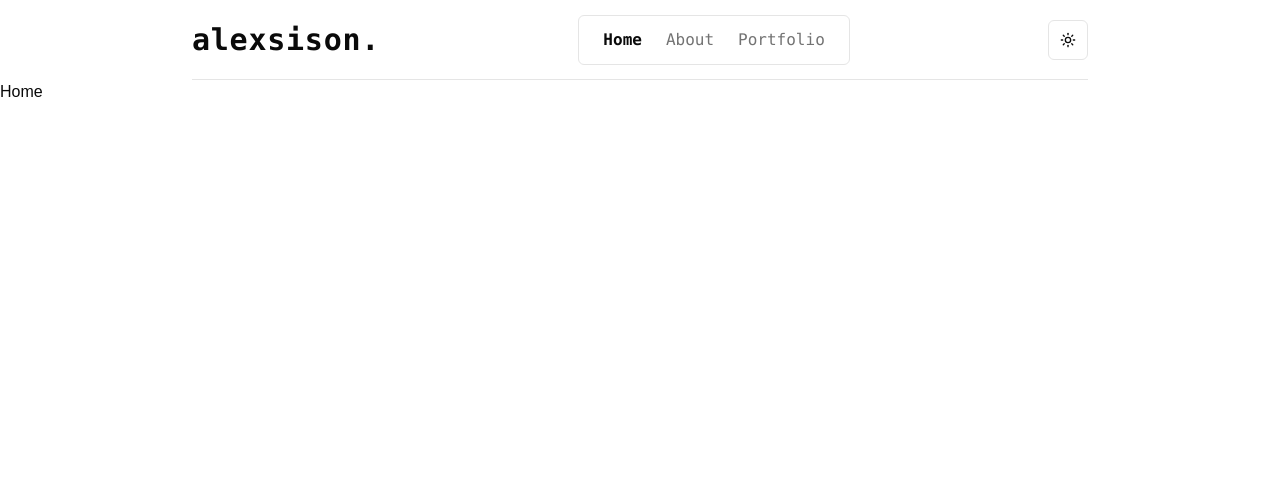
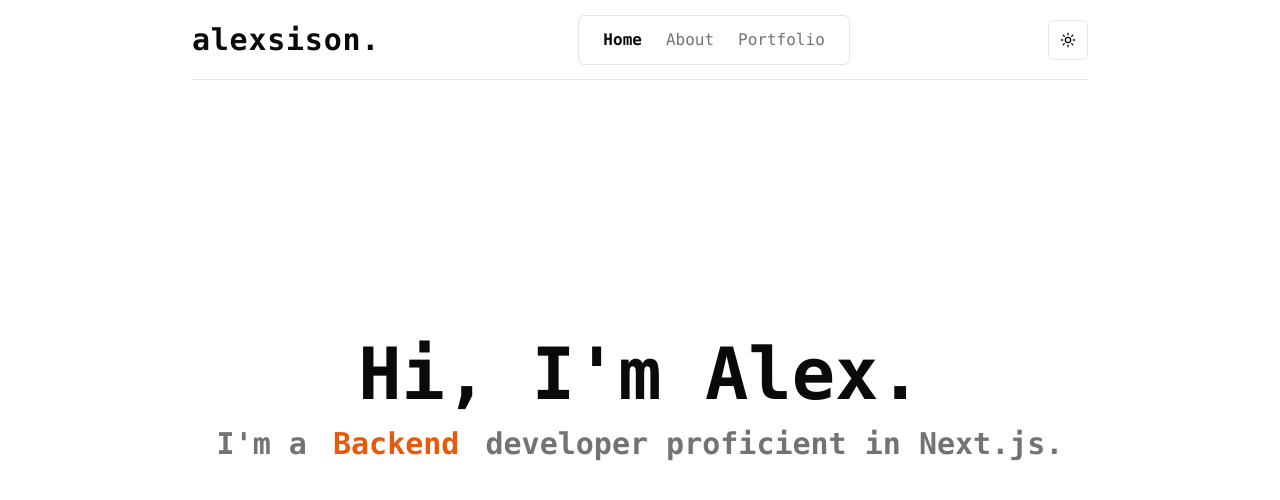
Before and after one commit to alexmortelsison/alexsisoncv, a Next.js app: page / in a window 1280 px wide. Shown: the top 500 px of the page. Built offline with nearby package versions, Linux system fonts and the light colour scheme.

Commit message:
updated Homepage

```diff
--- a/app/components/Navbar.tsx
+++ b/app/components/Navbar.tsx
@@ -20,7 +20,7 @@
           </h1>
         </Link>
       </div>
-      <div className="flex space-x-2 border px-4 py-2 rounded-md font-mono">
+      <div className="md:inline-flex space-x-2 border px-4 py-2 rounded-md font-mono hidden">
         {navlinks.map((link, idx) => (
           <div key={idx}>
             <Link
@@ -36,7 +36,6 @@
           </div>
         ))}
       </div>
-
       <div>
         <ModeToggle />
       </div>
--- a/app/page.tsx
+++ b/app/page.tsx
@@ -1,3 +1,21 @@
+import { FlipWords } from "@/components/ui/flip-words";
+const words = ["Frontend", "Backend", "Full Stack"];
+
 export default function Home() {
-  return <div>Home</div>;
+  return (
+    <div className="max-w-4xl mx-auto flex flex-col justify-center items-center h-[80vh] text-center">
+      <div>
+        <h1 className="text-7xl font-extrabold font-mono">
+          Hi, I&apos;m Alex.
+        </h1>
+      </div>
+      <div className="flex font-mono text-3xl font-extrabold pt-4 text-muted-foreground">
+        <p>
+          I&apos;m a {""}
+          <FlipWords words={words} />
+          developer proficient in Next.js.
+        </p>
+      </div>
+    </div>
+  );
 }
--- /dev/null
+++ b/components/ui/flip-words.tsx
@@ -0,0 +1,100 @@
+"use client";
+// eslint-disable-next-line @typescript-eslint/no-unused-vars
+import React, { useCallback, useEffect, useRef, useState } from "react";
+// eslint-disable-next-line @typescript-eslint/no-unused-vars
+import { AnimatePresence, motion, LayoutGroup } from "framer-motion";
+import { cn } from "@/lib/utils";
+
+export const FlipWords = ({
+  words,
+  duration = 3000,
+  className,
+}: {
+  words: string[];
+  duration?: number;
+  className?: string;
+}) => {
+  const [currentWord, setCurrentWord] = useState(words[0]);
+  const [isAnimating, setIsAnimating] = useState<boolean>(false);
+
+  // thanks for the fix Julian - https://github.com/Julian-AT
+  const startAnimation = useCallback(() => {
+    const word = words[words.indexOf(currentWord) + 1] || words[0];
+    setCurrentWord(word);
+    setIsAnimating(true);
+  }, [currentWord, words]);
+
+  useEffect(() => {
+    if (!isAnimating)
+      setTimeout(() => {
+        startAnimation();
+      }, duration);
+  }, [isAnimating, duration, startAnimation]);
+
+  return (
+    <AnimatePresence
+      onExitComplete={() => {
+        setIsAnimating(false);
+      }}
+    >
+      <motion.div
+        initial={{
+          opacity: 0,
+          y: 10,
+        }}
+        animate={{
+          opacity: 1,
+          y: 0,
+        }}
+        transition={{
+          type: "spring",
+          stiffness: 100,
+          damping: 10,
+        }}
+        exit={{
+          opacity: 0,
+          y: -40,
+          x: 40,
+          filter: "blur(8px)",
+          scale: 2,
+          position: "absolute",
+        }}
+        className={cn(
+          "z-10 inline-block relative text-left text-neutral-900 dark:text-neutral-100 px-2",
+          className
+        )}
+        key={currentWord}
+      >
+        {/* edit suggested by Sajal: https://x.com/DewanganSajal */}
+        {currentWord.split(" ").map((word, wordIndex) => (
+          <motion.span
+            key={word + wordIndex}
+            initial={{ opacity: 0, y: 10, filter: "blur(8px)" }}
+            animate={{ opacity: 1, y: 0, filter: "blur(0px)" }}
+            transition={{
+              delay: wordIndex * 0.3,
+              duration: 0.3,
+            }}
+            className="inline-block whitespace-nowrap text-orange-600"
+          >
+            {word.split("").map((letter, letterIndex) => (
+              <motion.span
+                key={word + letterIndex}
+                initial={{ opacity: 0, y: 10, filter: "blur(8px)" }}
+                animate={{ opacity: 1, y: 0, filter: "blur(0px)" }}
+                transition={{
+                  delay: wordIndex * 0.3 + letterIndex * 0.05,
+                  duration: 0.2,
+                }}
+                className="inline-block"
+              >
+                {letter}
+              </motion.span>
+            ))}
+            <span className="inline-block ">&nbsp;</span>
+          </motion.span>
+        ))}
+      </motion.div>
+    </AnimatePresence>
+  );
+};
--- a/package.json
+++ b/package.json
@@ -15,7 +15,9 @@
     "@radix-ui/react-slot": "^1.1.2",
     "class-variance-authority": "^0.7.1",
     "clsx": "^2.1.1",
+    "framer-motion": "^12.4.2",
     "lucide-react": "^0.475.0",
+    "motion": "^12.4.2",
     "next": "15.1.7",
     "next-themes": "^0.4.4",
     "react": "^19.0.0",
```
Also changed, not shown: 2 other files (tests, documents, lock files or other folders).
